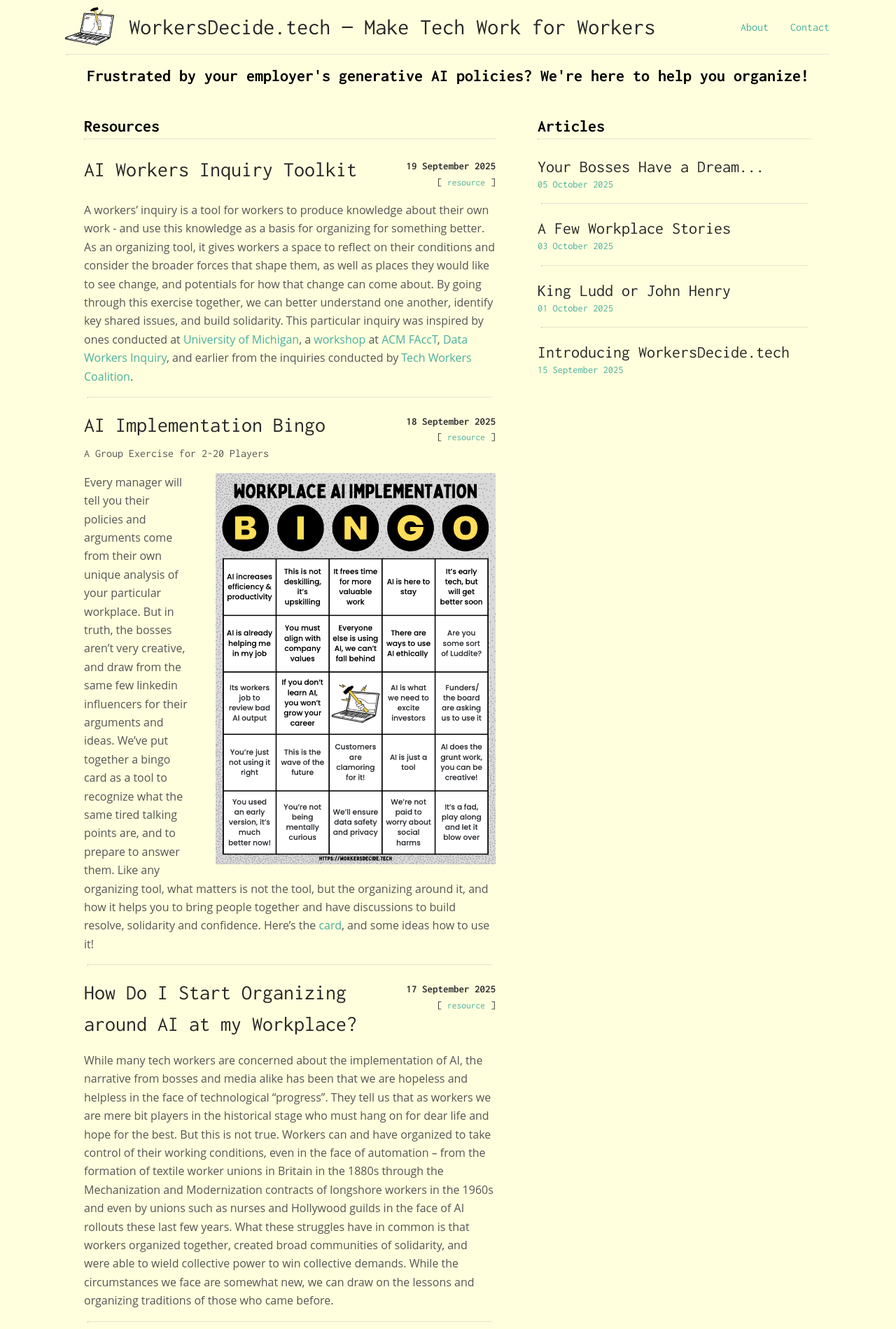
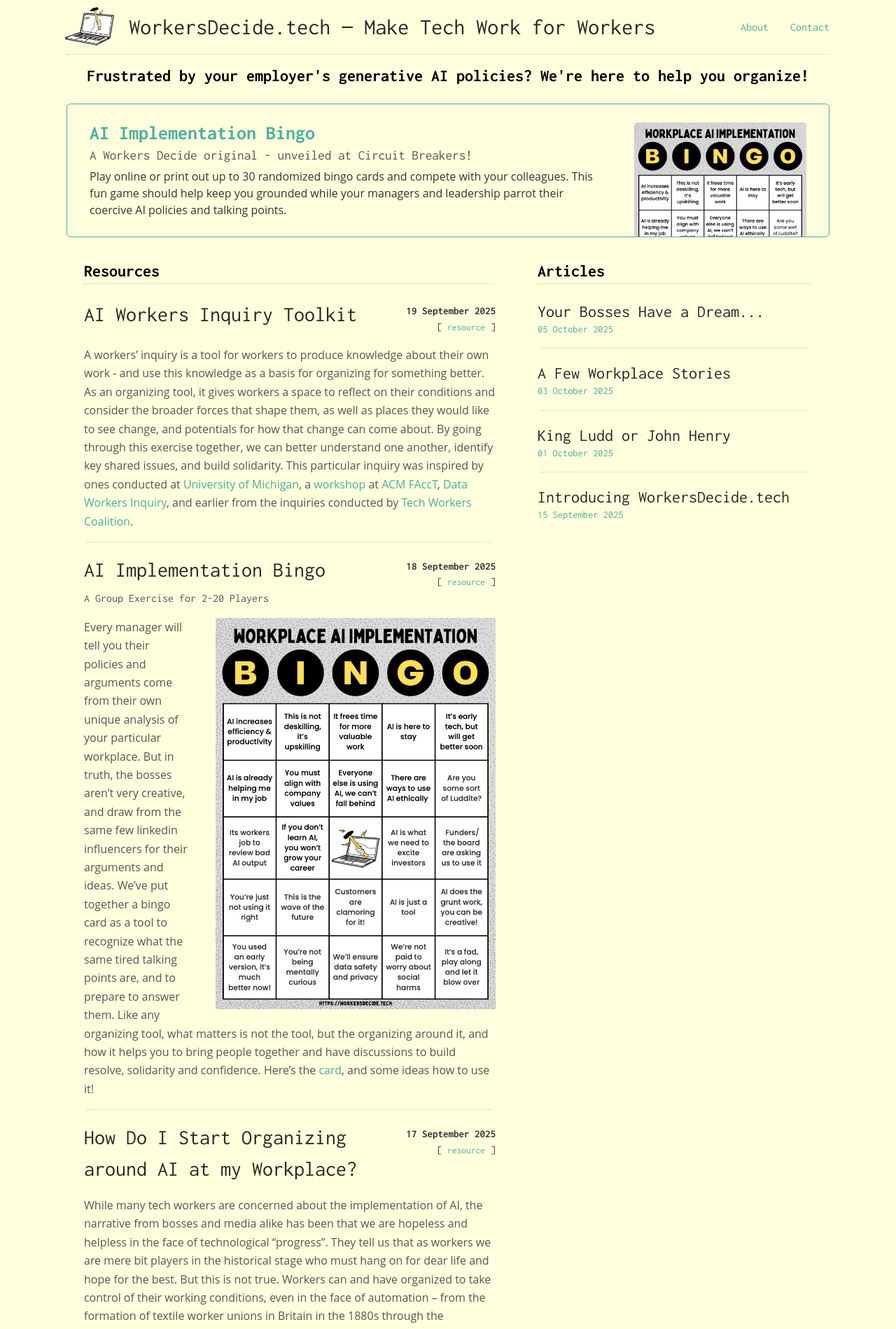
Before and after one commit to techworkersco/johnhenry, a Jekyll site: the page built from index.html, in a window 1280 px wide. Shown: the top 1899 px of the page at 70% size. Built offline with Jekyll 4.4.1, drawn with Linux system fonts in a browser that asks for light colours.

Commit message:
add highlighted post on homepage

```diff
--- /dev/null
+++ b/_includes/highlighted-post.html
@@ -0,0 +1,35 @@
+{% for post in site.resources limit:20 %}
+{% if post.isHighlighted == true %}
+<div class="homepage-post highlighted-post">
+  <div class="row">
+    <div class="column">
+      <a class="title" href="{{site.baseurl}}{{ post.url }}">
+        <div class="post-header">
+          {{ post.title }}
+        </div>
+        {% if post.subtitle and post.subtitle != '' %}
+        <div class="subtitle">
+          {{ post.highlight-promo }}
+        </div>
+      </a>
+      {% endif %}
+      {% if post.tagline and post.tagline != '' %}
+      <div class="excerpt">
+        {{ post.tagline }}
+      </div>
+      {% endif %}
+    </div>
+    <div class="column">
+
+      {% if post.image and post.image != '' %}
+      <div class="highlighted-post-image-container">
+
+        <img class="highlighted-post-image" src="{{ post.image }}" alt="{{ post.title }} image"
+        onerror="this.style.display='none'" />
+        {% endif %}
+      </div>
+    </div>
+  </div>
+</div>
+{% endif %}
+{% endfor %}
--- a/_layouts/homepage.html
+++ b/_layouts/homepage.html
@@ -8,7 +8,8 @@
         {% include navbar.html %}
         <div class="page-title" style="font-size:x-large">
             {{page.title}}
-	</div>
+	    </div>
+        {% include highlighted-post.html %}
         <div class="content">
             <div class="row">
                 <div class="column column-header">Resources<hr /></div>
--- a/_resources/2025-09-18-bingo.md
+++ b/_resources/2025-09-18-bingo.md
@@ -7,6 +7,9 @@ excerpt_separator: <!--end_excerpt-->
 date: 2025-09-18
 image: /assets/bingo.png
 homepageImageId: bingo-card-thumbnail
+isHighlighted: true
+highlight-promo: A Workers Decide original - unveiled at Circuit Breakers!
+tagline: Play online or print out up to 30 randomized bingo cards and compete with your colleagues. This fun game should help keep you grounded while your managers and leadership parrot their coercive AI policies and talking points.
 ---
 
 [<img id="bingo-card" src="{{ "/assets/bingo.png" | relative_url }}" alt="Bingo Card" />](/assets/bingocard.pdf)
--- a/css/posts.scss
+++ b/css/posts.scss
@@ -1,5 +1,7 @@
 ---
 ---
+
+$accent: #4BAEA0;
 
 /* General post styles */
 #bingo-card-thumbnail {
@@ -20,6 +22,67 @@
   margin-top: -0.2rem;
 }
 
+.highlighted-post {
+  position: relative;
+  border: 1px solid $accent;
+  border-radius: 6px;
+  padding: 1rem 2rem;
+  margin: 10px 5px 0;
+  max-height: 300px;
+  overflow: hidden;
+
+  .column:first-child {
+    flex: 0 1 75%;
+    padding-right: 0;
+    padding-left: 0;
+  }
+
+  .column:last-child {
+    flex: 0 1 25%;
+    padding: 10px 0 0 4%;
+    margin-bottom: -30px;
+  }
+
+  .highlighted-post-image-container {
+    width: 100%;
+    height: 100%;
+    overflow: hidden;
+    border-radius: 5px;
+    position: relative;
+
+    .highlighted-post-image {
+      width: 100%;
+      height: auto;
+      object-fit: cover;
+      position: absolute;
+      display: inline;
+    }
+  }
+
+  .post-header {
+    font-size: 1.75rem;
+    font-weight: bold;
+    margin-bottom: 0.5rem;
+  }
+  .subtitle {
+    font-size: 1.2rem;
+    font-weight: 500;
+    margin-bottom: 0.5rem;
+    color: #555;
+  }
+  .highlighted-post-image {
+    float: right;
+    margin-left: auto;
+    margin-bottom: 1rem;
+  }
+  .excerpt {
+    font-size: 1rem;
+    line-height: 1.5;
+    color: #333;
+    margin-top: 0.5rem;
+  }
+}
+
 /* Media queries for tablet and mobile */
 @media (max-width: 1200px) {
   #bingo-card {
```
